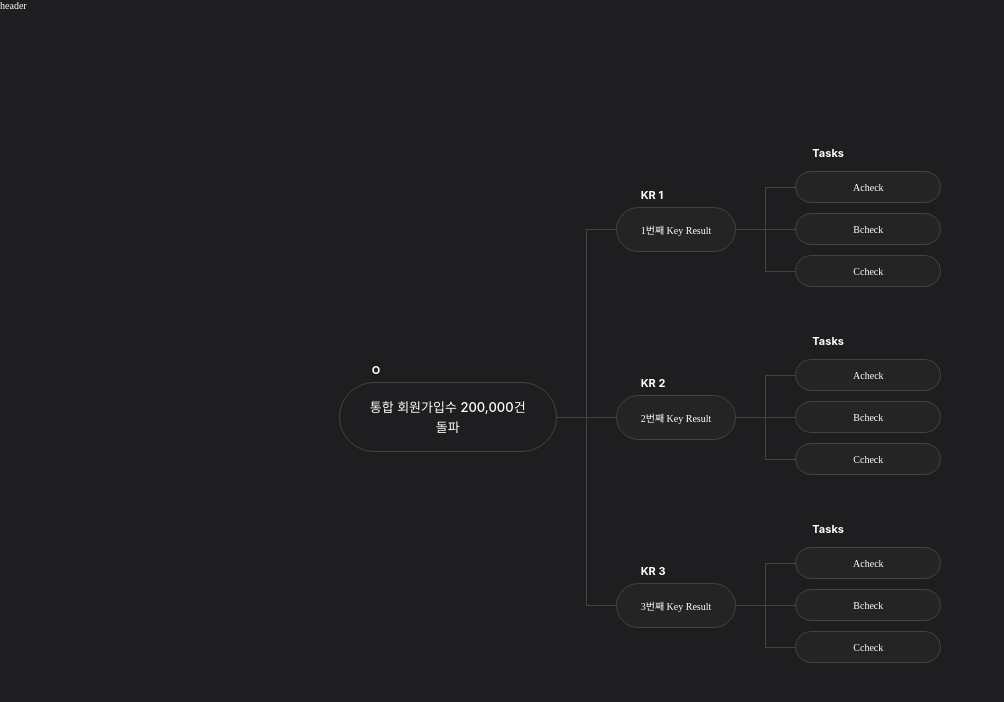
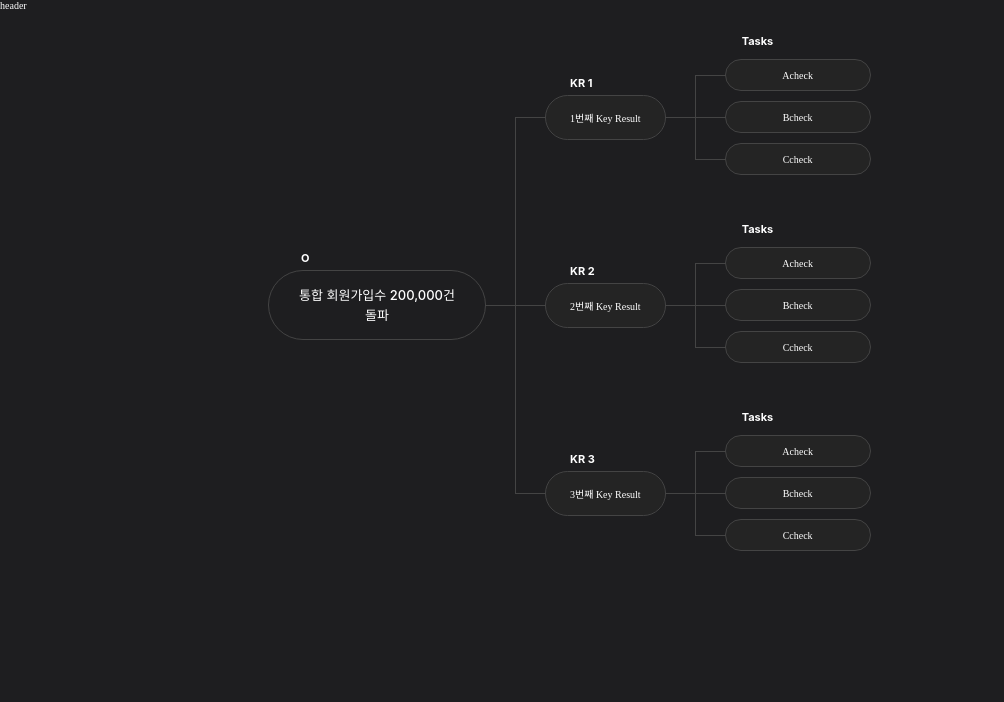
Before and after one commit to MOONSHOT-Team/MOONSHOT-CLIENT, a React (Vite) app: page /preview-okr in a window 1280 px wide. Shown: the top 702 px of the page, without its empty margins (0-1004 px from the left). Built offline with nearby package versions, Linux system fonts and the light colour scheme; a web font is replaced by a local one; what emotion-normalize would draw is missing.

Commit message:
feat: okr 트리 위치 조정

```diff
--- a/src/PreviewOkr/index.tsx
+++ b/src/PreviewOkr/index.tsx
@@ -1,5 +1,6 @@
 import OkrTreeTemplate from '@components/OkrTree/template/OkrTreeTemplate';
 import { MOCK_OKR_DATA } from '@constants/MOCK_OKR_DATA';
+import { css } from '@emotion/react';
 
 import { PreviewKrNodes } from './components/previewOkrTreeNodes/PreviewKrNodes';
 import { PreviewTaskNodes } from './components/previewOkrTreeNodes/PreviewTaskNodes';
@@ -7,18 +8,23 @@ import { PreviewTaskNodes } from './components/previewOkrTreeNodes/PreviewTaskNo
 const PreviewOkr = () => {
   const { objTitle, krList } = MOCK_OKR_DATA;
   return (
-    // O 노드의 위치 고정을 위해 트리 가져올때 항상 상위 요소에 높이 값(100vh or 100%), 세로 가운데 정렬해야함 !
-    <div
-      style={{ display: 'flex', alignItems: 'center', height: '100vh', justifyContent: 'center' }}
-    >
+    // O 노드<의 위치 고정을 위해 트리 가져올때 항상 상위 요소에 높이 값(100vh or 100%), 세로 가운데 정렬해야함 !
+    <section css={previewOkrContainer}>
       <OkrTreeTemplate
         objTitle={objTitle}
         keyResultList={krList}
         KrNodes={PreviewKrNodes}
         TaskNodes={PreviewTaskNodes}
       />
-    </div>
+    </section>
   );
 };
 
 export default PreviewOkr;
+
+const previewOkrContainer = css`
+  display: flex;
+  align-items: center;
+  height: 100%;
+  padding-left: 26.9rem;
+`;
```
